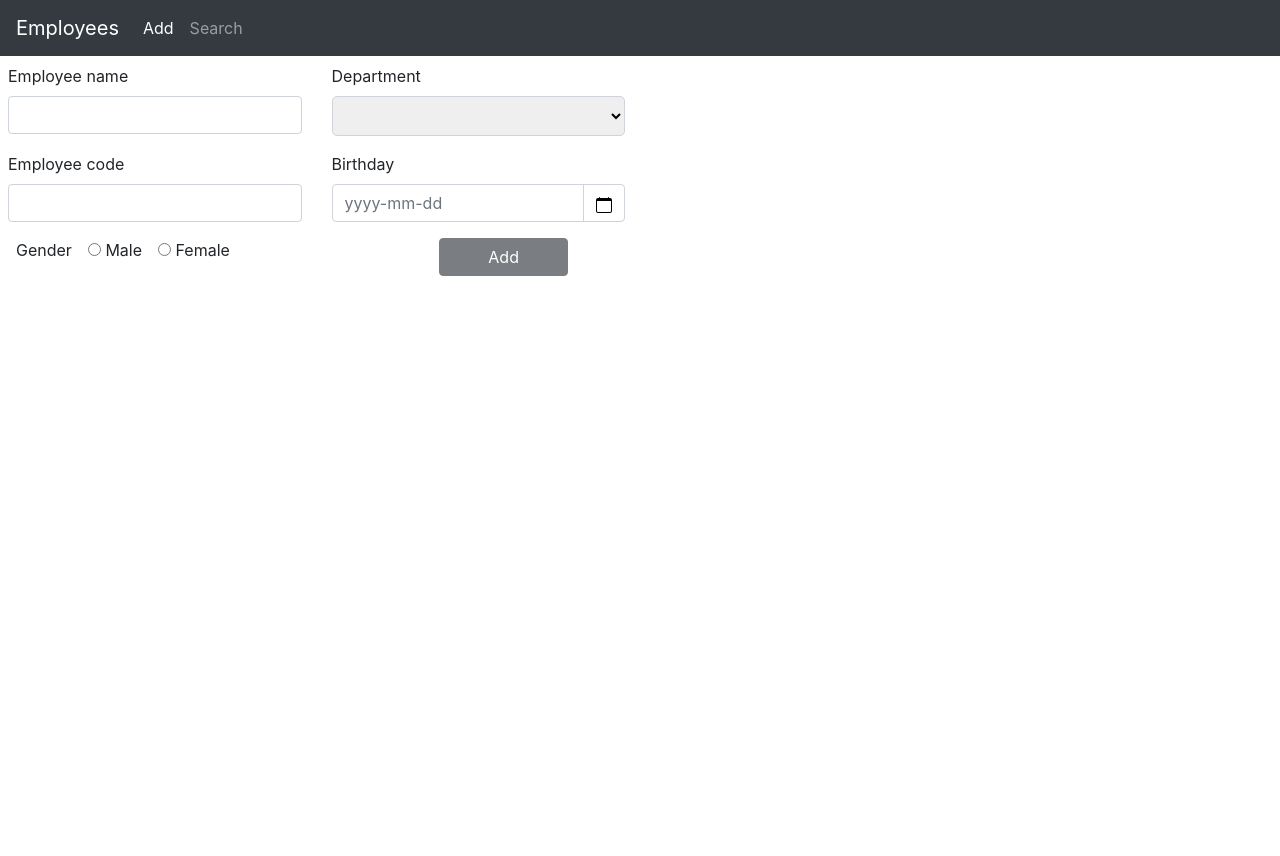
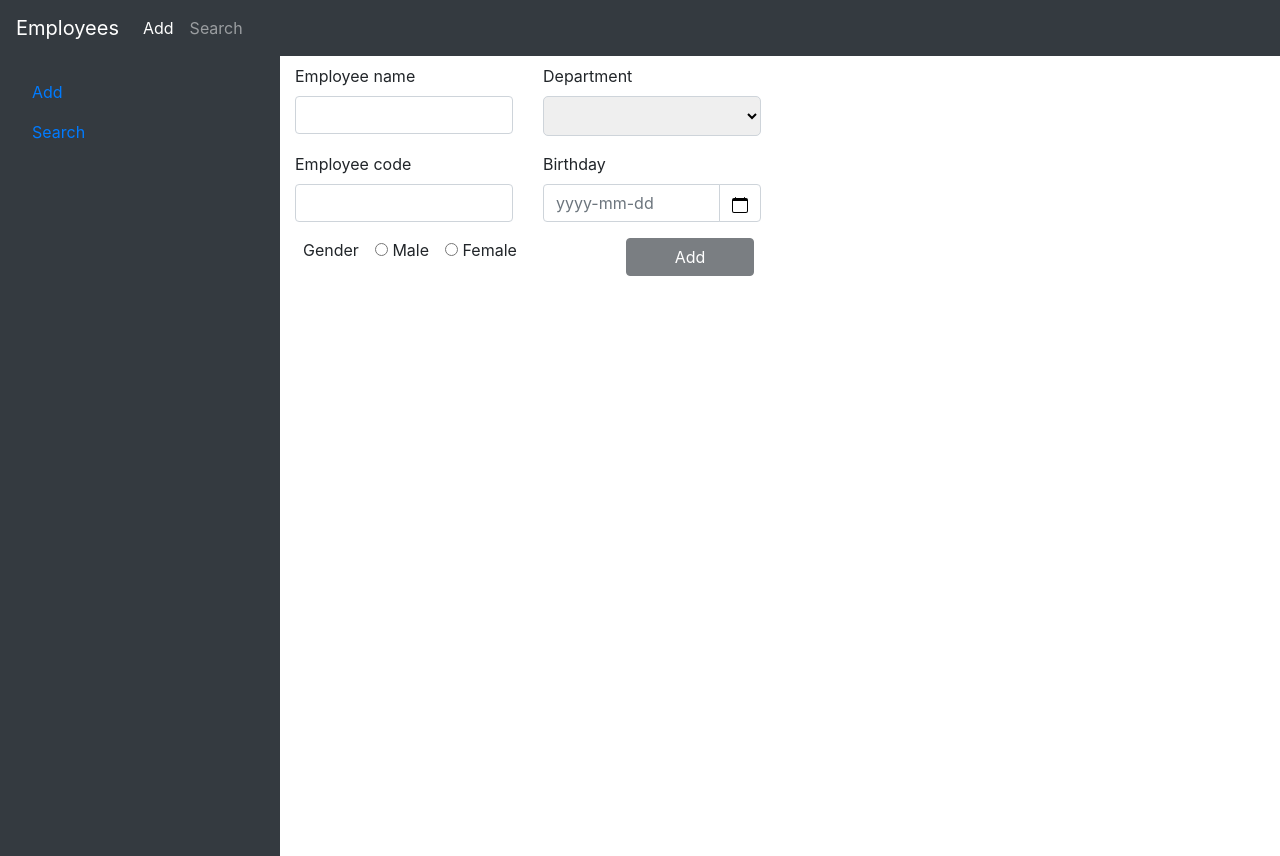
Before and after one commit to YoussefElsaygh/employee_angular, an Angular app: page / in a window 1280 px wide. Before the commit the page ends 800 px from the top, so only its background shows below. Built offline with nearby package versions, Linux system fonts and the light colour scheme.

Commit message:
Search component table

```diff
--- a/src/app/app.component.html
+++ b/src/app/app.component.html
@@ -1,2 +1,4 @@
 <app-navbar></app-navbar>
+<app-sidebar></app-sidebar>
+
 <router-outlet></router-outlet>
--- a/src/app/app.module.ts
+++ b/src/app/app.module.ts
@@ -11,6 +11,7 @@ import {NavbarComponent} from './ui/navbar/navbar.component';
 import {RouterModule} from '@angular/router';
 import {SearchEmployeeComponent} from './employees/employees.component/search-employee/search-employee.component';
 import { HomeComponent } from './home/home.component';
+import { SidebarComponent } from './ui/sidebar/sidebar.component';
 
 @NgModule({
   declarations: [
@@ -18,7 +19,8 @@ import { HomeComponent } from './home/home.component';
     AddEmployeeComponent,
     NavbarComponent,
     SearchEmployeeComponent,
-    HomeComponent
+    HomeComponent,
+    SidebarComponent
   ],
   imports: [
     BrowserModule,
--- a/src/app/employees/employees.component/search-employee/search-employee.component.html
+++ b/src/app/employees/employees.component/search-employee/search-employee.component.html
@@ -17,13 +17,17 @@
         <option *ngFor="let department of departments" [ngValue]="department">{{department.name}}</option>
       </select>
     </div>
+
+  </div>
+  <div class="row">
     <div class="col-md-3">
-      <button class="btn btn-dark pl-5 pr-5" type="submit" [disabled]="!searchEmployeeForm.valid">Search</button>
+    <button class="btn btn-dark" type="submit" [disabled]="!searchEmployeeForm.valid">Search</button>
     </div>
   </div>
+</form>
 
-  <div class="row" *ngFor="let employee of filteredEmployees">
-    {{employee.employeeName}}
+<div class="row alert alert-danger" *ngIf="filteredEmployees.length==0 &&isSearched">
+  No employees are found
 </div>
 <table class="table" *ngIf="filteredEmployees.length>0">
   <thead class="thead-dark">
@@ -47,6 +51,3 @@
   </tr>
   </tbody>
 </table>
-
-
-</form>
--- a/src/app/employees/employees.component/search-employee/search-employee.component.ts
+++ b/src/app/employees/employees.component/search-employee/search-employee.component.ts
@@ -14,6 +14,7 @@ export class SearchEmployeeComponent {
 
   departments: Department[];
   filteredEmployees: Employee[] = [];
+  isSearched = false;
 
   constructor(private service: EmployeesService) {
     this.departments = service.getAllDepartments();
@@ -25,6 +26,7 @@ export class SearchEmployeeComponent {
     const name: string = form.employeeName;
     const department: Department = form.employeeDepartment;
     this.filteredEmployees = this.service.searchEmployee(name, department);
+    this.isSearched = true;
     f.resetForm();
   }
 
--- /dev/null
+++ b/src/app/ui/sidebar/sidebar.component.css
@@ -0,0 +1,8 @@
+.sidebar{
+  float: left;
+
+}
+
+.sidebar__height{
+  height: 100%;
+}
--- /dev/null
+++ b/src/app/ui/sidebar/sidebar.component.html
@@ -0,0 +1,13 @@
+<div class="d-flex flex-column p-3 text-white bg-dark sidebar sidebar__height" style="width: 280px;">
+  <ul class="nav nav-pills flex-column mb-auto">
+    <li class="nav-item">
+      <a class="nav-item nav-link" routerLinkActive="active current" routerLink="/add">Add</a>
+    </li>
+    <li>
+      <a routerLinkActive="active current" class="nav-item nav-link" routerLink="/search">Search</a>
+    </li>
+
+  </ul>
+  <hr>
+
+</div>
--- /dev/null
+++ b/src/app/ui/sidebar/sidebar.component.ts
@@ -0,0 +1,15 @@
+import { Component, OnInit } from '@angular/core';
+
+@Component({
+  selector: 'app-sidebar',
+  templateUrl: './sidebar.component.html',
+  styleUrls: ['./sidebar.component.css']
+})
+export class SidebarComponent implements OnInit {
+
+  constructor() { }
+
+  ngOnInit(): void {
+  }
+
+}
--- a/src/styles.css
+++ b/src/styles.css
@@ -1,2 +1,8 @@
 /* You can add global styles to this file, and also import other style files */
 @import "~bootstrap/dist/css/bootstrap.min.css";
+html{
+  height: 100%;
+}
+body{
+  height: 100%;
+}
```
Also changed, not shown: 1 other file (tests, documents, lock files or other folders). Lines whose indentation alone changed are shown as unchanged.
